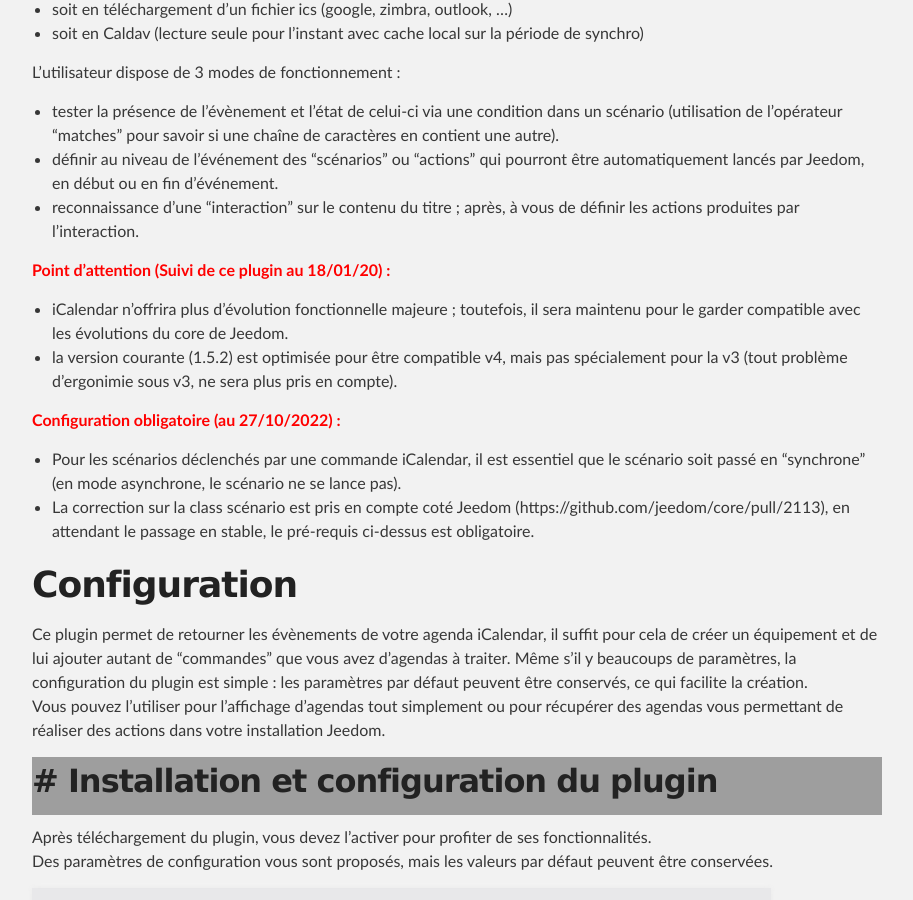
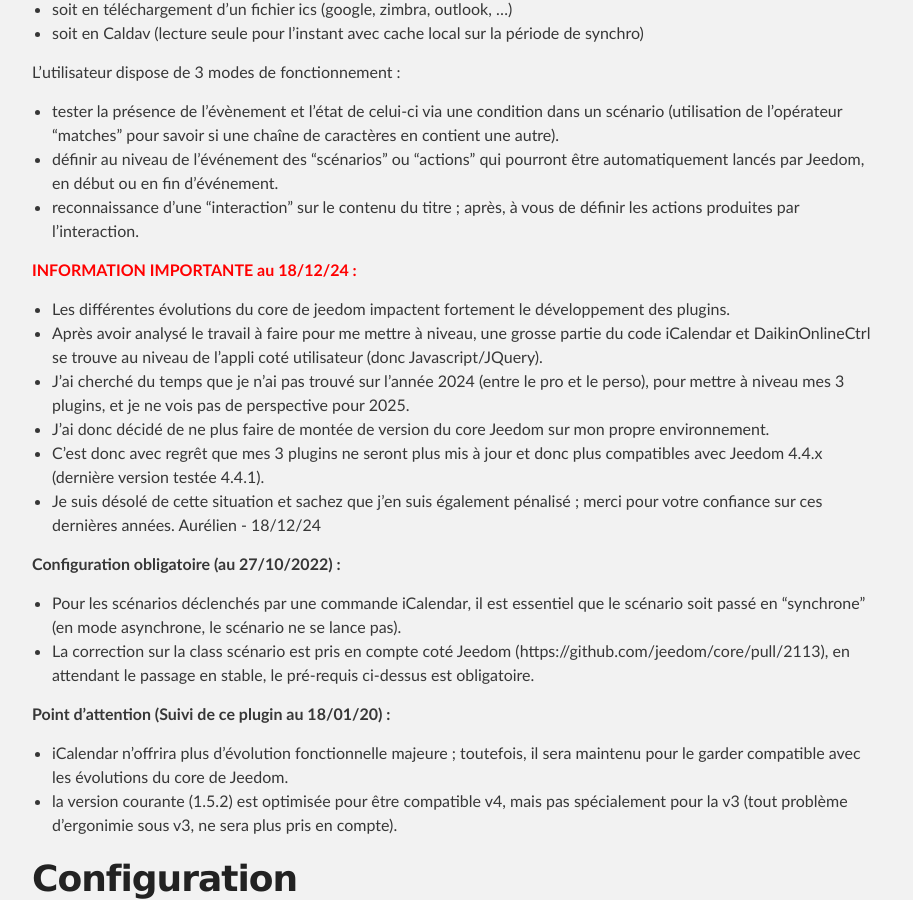
Before and after one commit to abarrau/jeedom-plugins-doc, a Jekyll site: the page built from docs/iCalendar/fr_FR/index.md, in a window 1280 px wide and 900 px high, scrolled down 323 px. Shown: the whole window, without its empty margins (183-1096 px from the left). Built offline with Jekyll 4.4.1, drawn with Linux system fonts in a browser that asks for light colours; our own code applies the rules of GitHub Pages for plain Markdown files; the repository's description, which GitHub fills in, is left out.

Commit message:
Update index.md
text stop update

```diff
--- a/docs/iCalendar/fr_FR/index.md
+++ b/docs/iCalendar/fr_FR/index.md
@@ -8,13 +8,22 @@ L’utilisateur dispose de 3 modes de fonctionnement :
 * définir au niveau de l'événement des "scénarios" ou "actions" qui pourront être automatiquement lancés par Jeedom, en début ou en fin d'événement.
 * reconnaissance d'une "interaction" sur le contenu du titre ; après, à vous de définir les actions produites par l'interaction.
 
-<span style='color:red;'>**Point d'attention (Suivi de ce plugin au 18/01/20) :**</span>
+<span style='color:red;'>**INFORMATION IMPORTANTE au 18/12/24 :**</span>
+* Les différentes évolutions du core de jeedom impactent fortement le développement des plugins.
+* Après avoir analysé le travail à faire pour me mettre à niveau, une grosse partie du code iCalendar et DaikinOnlineCtrl se trouve au niveau de l'appli coté utilisateur (donc Javascript/JQuery).
+* J'ai cherché du temps que je n'ai pas trouvé sur l'année 2024 (entre le pro et le perso), pour mettre à niveau mes 3 plugins, et je ne vois pas de perspective pour 2025.
+* J'ai donc décidé de ne plus faire de montée de version du core Jeedom sur mon propre environnement.
+* C'est donc avec regrêt que mes 3 plugins ne seront plus mis à jour et donc plus compatibles avec Jeedom 4.4.x (dernière version testée 4.4.1).
+* Je suis désolé de cette situation et sachez que j'en suis également pénalisé ; merci pour votre confiance sur ces dernières années. Aurélien - 18/12/24
+
+
+__Configuration obligatoire (au 27/10/2022) :__
+* Pour les scénarios déclenchés par une commande iCalendar, il est essentiel que le scénario soit passé en "synchrone" (en mode asynchrone, le scénario ne se lance pas).
+* La correction sur la class scénario est pris en compte coté Jeedom (https://github.com/jeedom/core/pull/2113), en attendant le passage en stable, le pré-requis ci-dessus est obligatoire.
+
+__Point d'attention (Suivi de ce plugin au 18/01/20) :__
 * iCalendar n'offrira plus d'évolution fonctionnelle majeure ; toutefois, il sera maintenu pour le garder compatible avec les évolutions du core de Jeedom.
 * la version courante (1.5.2) est optimisée pour être compatible v4, mais pas spécialement pour la v3 (tout problème d'ergonimie sous v3, ne sera plus pris en compte).
-
-<span style='color:red;'>**Configuration obligatoire (au 27/10/2022) :**</span>
-* Pour les scénarios déclenchés par une commande iCalendar, il est essentiel que le scénario soit passé en "synchrone" (en mode asynchrone, le scénario ne se lance pas).
-* La correction sur la class scénario est pris en compte coté Jeedom (https://github.com/jeedom/core/pull/2113), en attendant le passage en stable, le pré-requis ci-dessus est obligatoire.
 
 
 # Configuration
```
